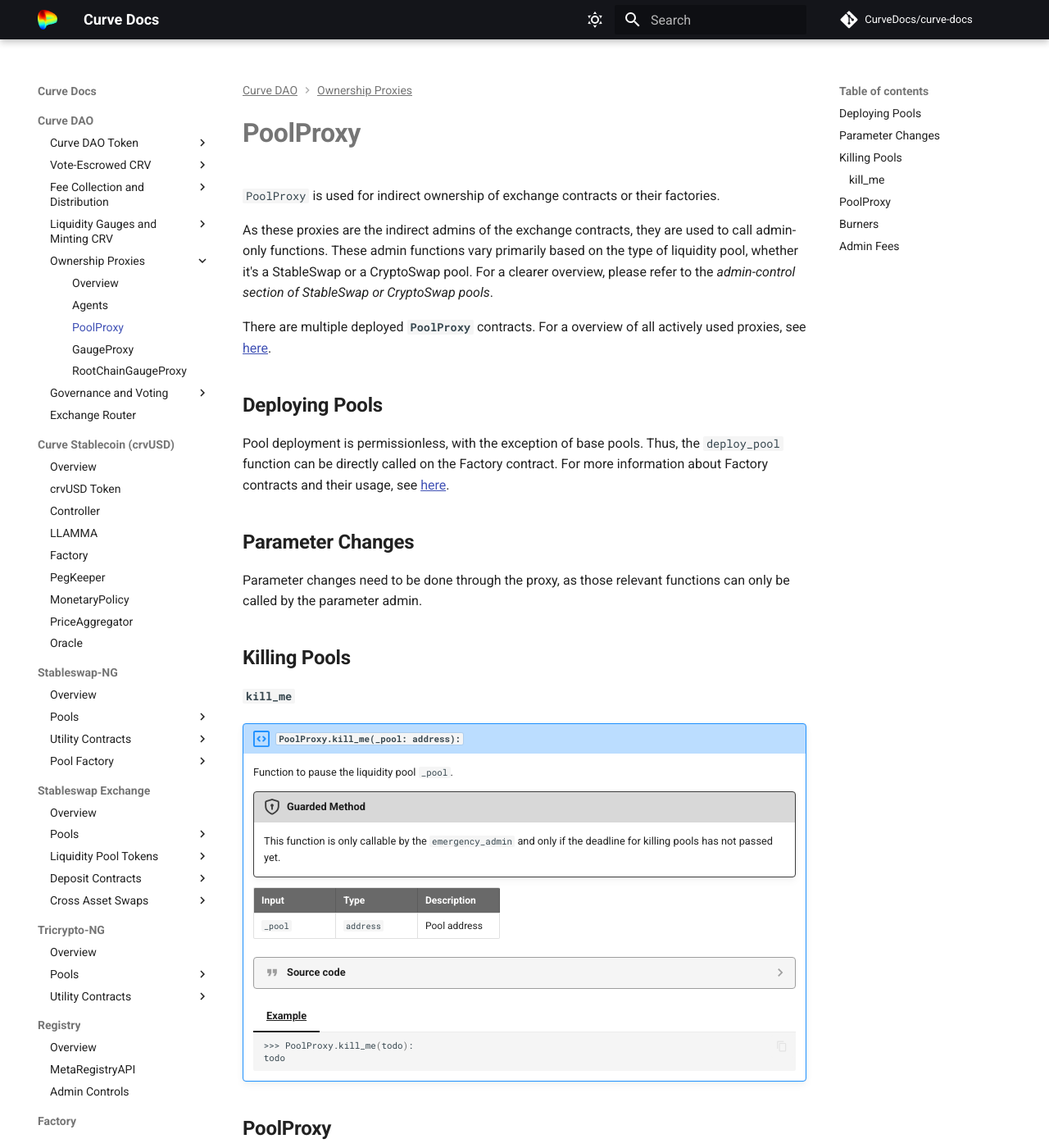
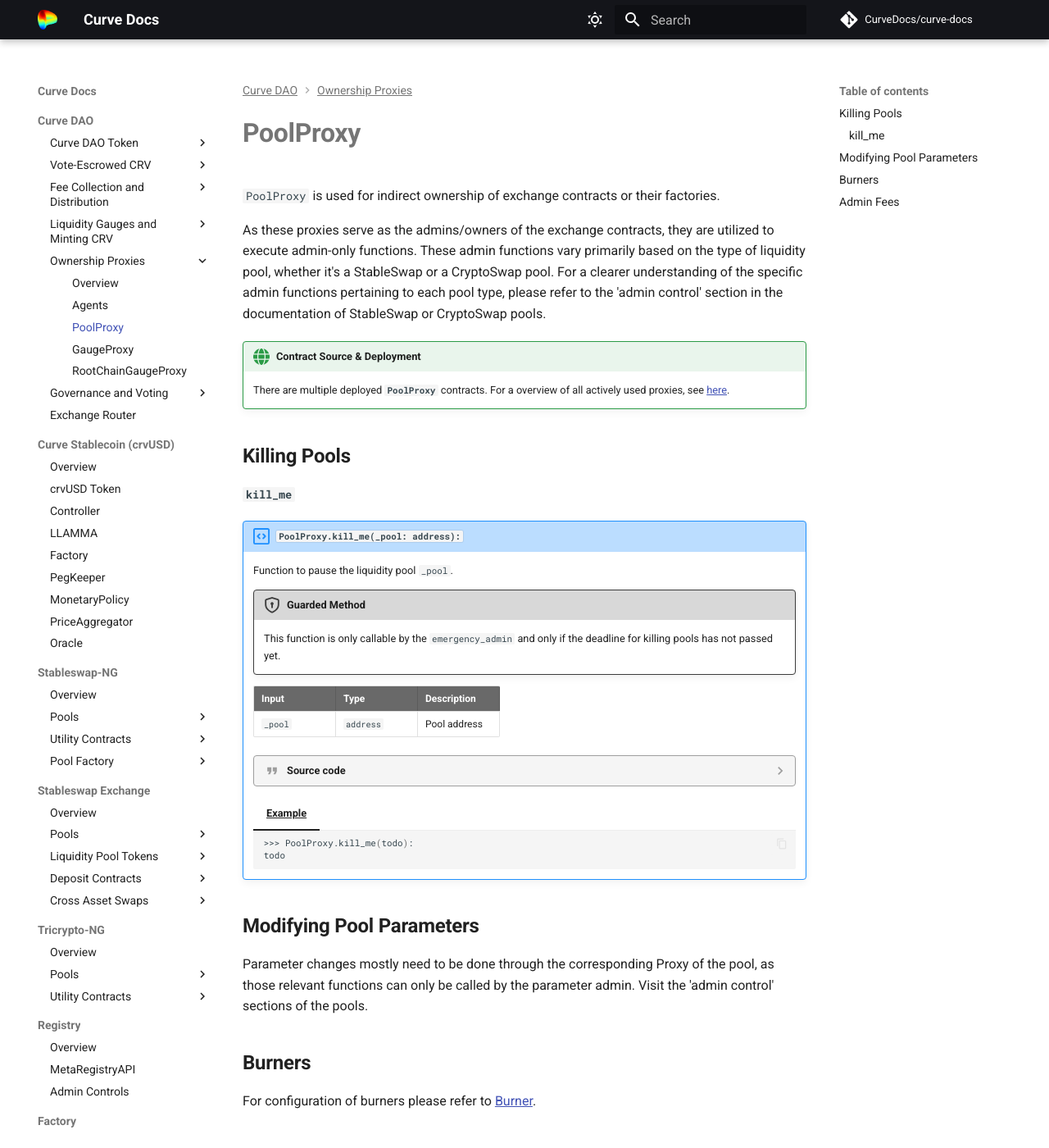
Before and after one commit to CurveDocs/curve-docs, an MkDocs documentation site: the page built from docs/curve_dao/ownership-proxy/PoolProxy.md, in a window 1280 px wide and 1400 px high. Shown: the whole window at 82% size. Built offline with MkDocs 1.6.1 and Material for MkDocs 9.7.7, drawn with Linux system fonts in a browser that asks for light colours; comment, search, counter and statistics services are not loaded; some of the changed text lies outside the part shown.

Commit message:
gauge + pool proxy

````diff
--- a/docs/curve_dao/ownership-proxy/PoolProxy.md
+++ b/docs/curve_dao/ownership-proxy/PoolProxy.md
@@ -1,20 +1,13 @@
 `PoolProxy` is used for indirect ownership of exchange contracts or their factories.
 
-As these proxies are the indirect admins of the exchange contracts, they are used to call admin-only functions. These admin functions vary primarily based on the type of liquidity pool, whether it's a StableSwap or a CryptoSwap pool. For a clearer overview, please refer to the *admin-control section of StableSwap or CryptoSwap pools*.
-
-There are multiple deployed **`PoolProxy`** contracts.
-For a overview of all actively used proxies, see [here](../ownership-proxy/overview.md).
+As these proxies serve as the admins/owners of the exchange contracts, they are utilized to execute admin-only functions. These admin functions vary primarily based on the type of liquidity pool, whether it's a StableSwap or a CryptoSwap pool. For a clearer understanding of the specific admin functions pertaining to each pool type, please refer to the 'admin control' section in the documentation of StableSwap or CryptoSwap pools.
 
 
-# Deploying Pools
-Pool deployment is permissionless, with the exception of base pools. Thus, the `deploy_pool` function can be directly called on the Factory contract. For more information about Factory contracts and their usage, see [here](../../factory/pool_factory/overview.md).
+!!!deploy "Contract Source & Deployment"
+    There are multiple deployed **`PoolProxy`** contracts. For a overview of all actively used proxies, see [here](../../references/deployed-contracts.md#proxies).
 
 
-# Parameter Changes
-Parameter changes need to be done through the proxy, as those relevant functions can only be called by the parameter admin.
-
-
-# Killing Pools
+# **Killing Pools**
 
 ### `kill_me`
 !!! description "`PoolProxy.kill_me(_pool: address):`"
@@ -81,11 +62,12 @@
         ```
 
 
-# PoolProxy
+# **Modifying Pool Parameters**
+Parameter changes mostly need to be done through the corresponding Proxy of the pool, as those relevant functions can only be called by the parameter admin.
+Visit the 'admin control' sections of the pools.
 
-There is an old pool proxy which was the owner of early deployed curve liquitity pools before pool factories were created. That proxy was also used as the `fee_receiver` of admin fees and to send those to burners and the FeeDistributor.
 
-# Burners
+# **Burners**
 For configuration of burners please refer to [Burner](/docs/curve_dao/FeeCollection%26Distribution/burner.md).
 
 
````
Also changed, not shown: other parts of docs/curve_dao/ownership-proxy/PoolProxy.md (+1 -13 lines), docs/curve_dao/ownership-proxy/GaugeProxy.md (+4 -4 lines).
